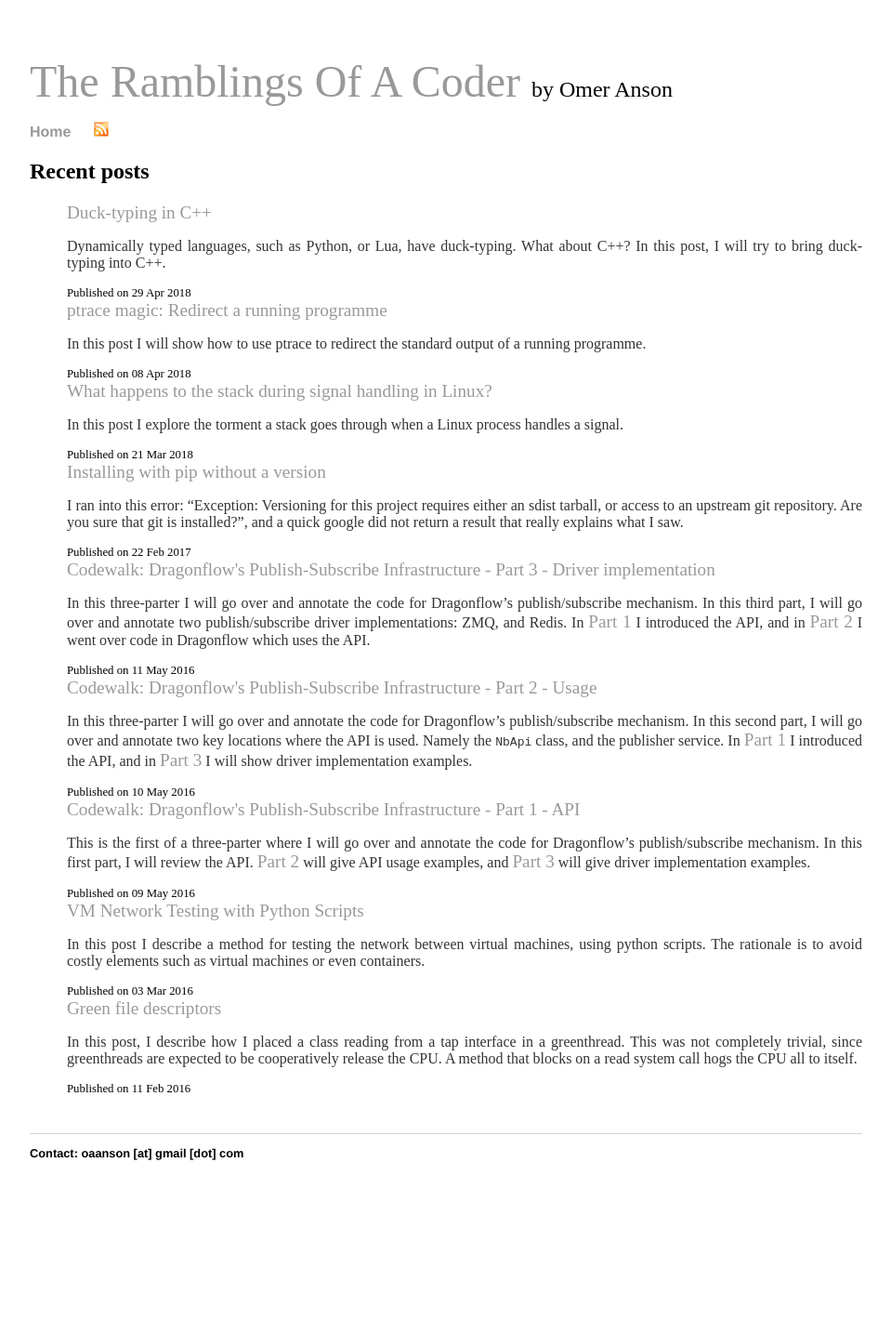
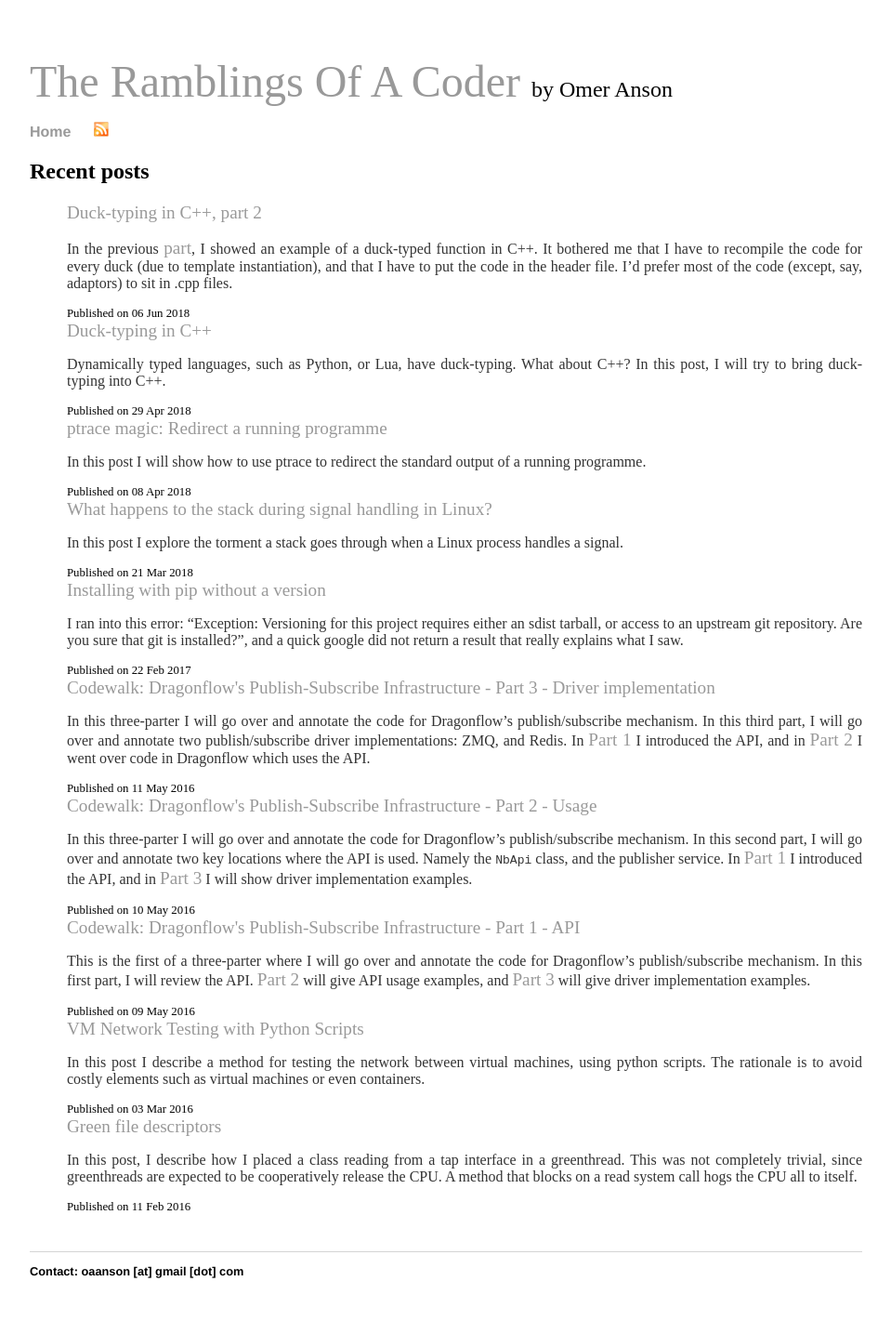
Before and after one commit to omeranson/omeranson.github.io, a Jekyll site: the page built from index.html, in a window 1280 px wide. Shown: the whole page at 93% size, without its empty margins (160-1119 px from the left). Built offline with Jekyll 4.4.1, drawn with Linux system fonts in a browser that asks for light colours; before the commit the page ends 1308 px from its top, so only the background shows below that; some of the changed lines change nothing that is shown.

Commit message:
Publish duck-typing 2

````diff
--- a/_drafts/2018-04-23-duck-typing-in-cpp-file.md
+++ b/_posts/2018-06-06-duck-typing-in-cpp-file.md
@@ -1,10 +1,10 @@
 ---
 layout: post
 title: "Duck-typing in C++, part 2"
-date: 2018-04-23
+date: 2018-06-06
 ---
 
-In the previous [part]({reference}), I showed an example of a duck-typed
+In the previous [part]({% post_url 2018-04-23-duck-typing-in-cpp-file%}), I showed an example of a duck-typed
 function in C++. It bothered me that I have to recompile the code for
 every duck (due to template instantiation), and that I have to put the code
 in the header file. I'd prefer most of the code (except, say, adaptors) to sit
@@ -17,7 +17,7 @@ like a duck, it's a duck!' Meaning to say: we don't really care what the
 underlying object is, as long as it has these specific functions.
 
 The general idea behind duck-typing is getting polymorphism-like behaviour
-without having to define a class-hierarchy. In the previous [part]({reference}),
+without having to define a class-hierarchy. In the previous [part]({% post_url 2018-04-23-duck-typing-in-cpp-file%}),
 I introduced the following function (now moved and failing in polyutil.cpp):
 
 ```C++
@@ -32,7 +32,7 @@ PolyUtil::Length<T> PolyUtil::circumference(T & p) {
 }
 ```
 
-Whith the header file (polyutil.h):
+With the header file (polyutil.h):
 
 ```C++
 #ifndef POLY_H
@@ -104,7 +104,7 @@ I should warn you, it ain't pretty. (Unless you like this sort of thing.)
 
 ## High Level
 
-The general idea is to remove the temaplates from the code that will live in
+The general idea is to remove the templates from the code that will live in
 `polyutil.cpp`. This way, `polyutil.cpp` can be compiled once. The down-side
 is that we have to know the parameters in advance.
 
@@ -200,7 +200,7 @@ I sneakily skipped the following line:
 	sum.__construct__(0);
 ```
 
-The assignment operator was changed to a specialised construction member funciton.
+The assignment operator was changed to a specialised construction member function.
 This is so that we can easily tell the difference between two cases: 1) The
 assignment operator is forwarded to the contained object. 2) The assignment
 operator should *create* the contained object. Instead of thinking up heuristics
@@ -240,7 +240,7 @@ struct TDuck {
 };
 ```
 
-As I mentionted above, we have to make sure the memory management is done
+As I mentioned above, we have to make sure the memory management is done
 right. We can put that logic in the virtual destructor. We need it anyway
 since we're using a class hierarchy.
 
@@ -489,7 +489,7 @@ So we carry the burden of memory management, where `IterDuckImpl` maintains a
 pointer to the last dereferenced object, and deletes that pointer upon every
 call to `operator*`. The client code maintains a single reference to whatever
 the iterator returns, so this is safe. But if the client code were to carry
-references accross loop iterations, we would be in deep trouble.
+references across loop iterations, we would be in deep trouble.
 
 `IterDuck` returns a `SideDuck`.
 
````
